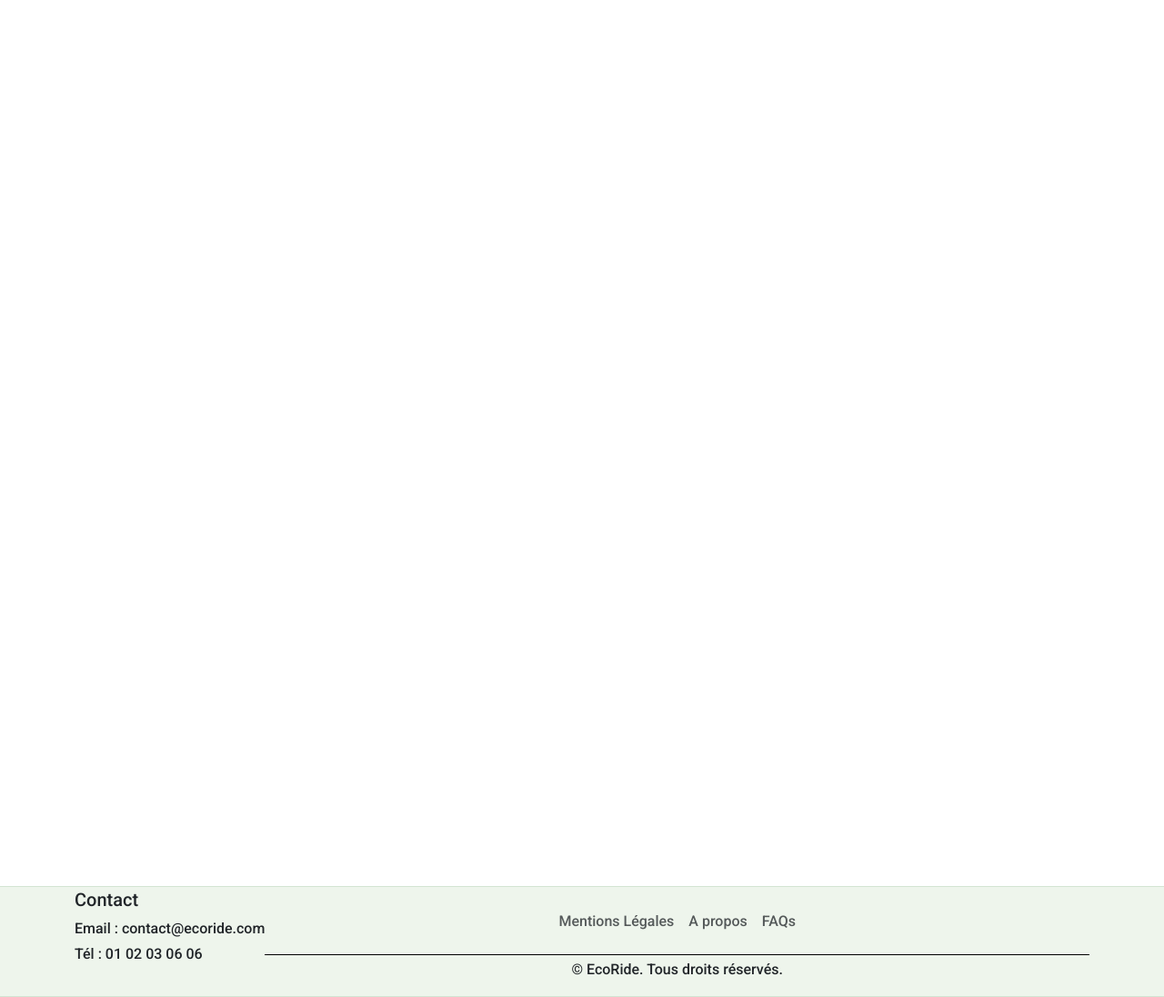
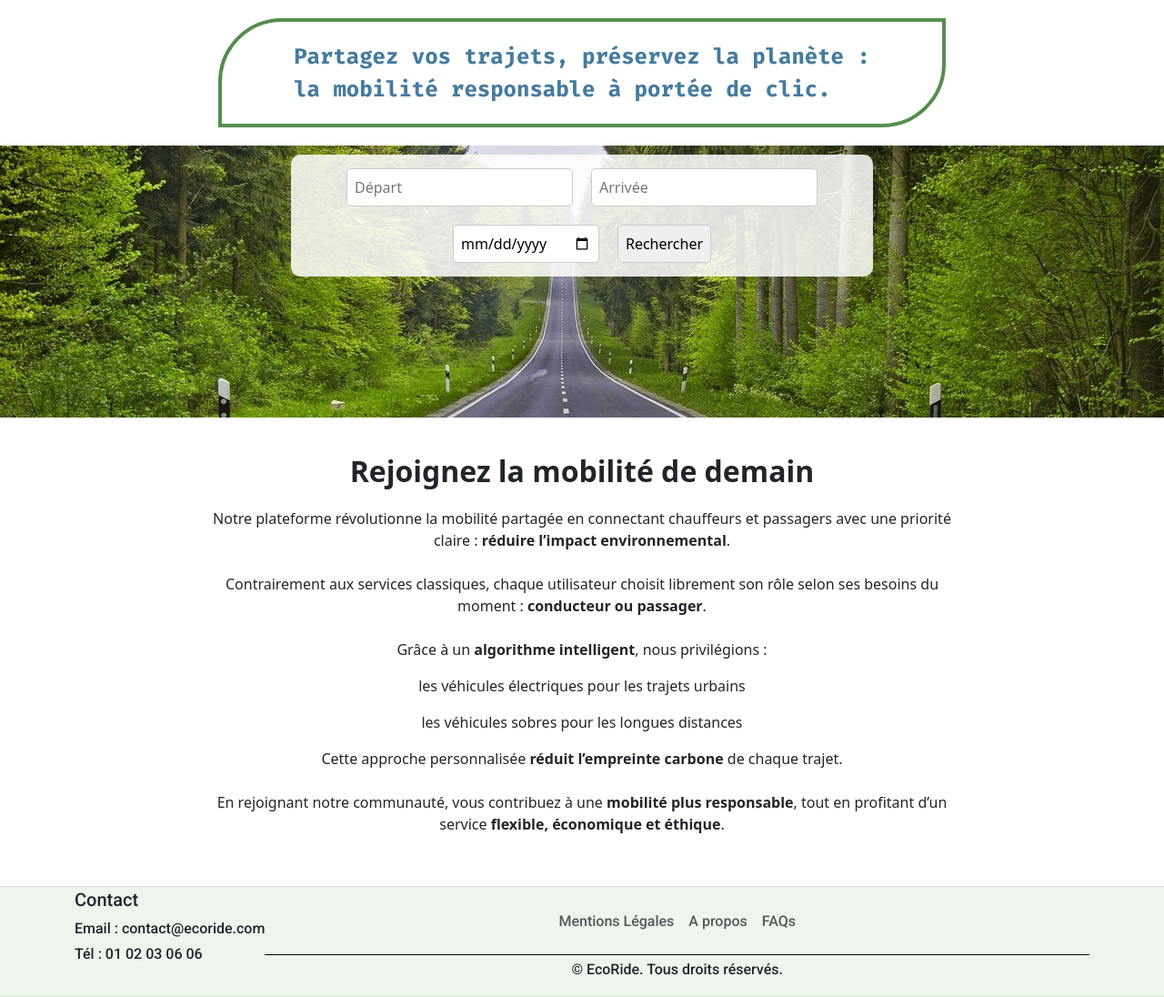
Before and after one commit to AGonzalez8805/EcoRide2, a PHP site: page /views/pages/home.php in a window 1280 px wide. Shown: the part 72-1168 px from the top of the page at 91% size. Run offline with PHP 8.4, Linux system fonts and the light colour scheme; data that the repository does not hold is empty; some libraries are stand-ins or nearby versions.

Commit message:
Mise en place de la page d'accueil

```diff
--- a/public/css/style.css
+++ b/public/css/style.css
@@ -75,6 +75,61 @@ footer {
   color: white;
 }
 
+/* Page d'accueil */
+.title {
+  font-family: "Fira Code", monospace;
+  color: #457b9d;
+  font-weight: bold;
+  display: flex;
+  justify-content: center;
+  align-items: center;
+  font-size: 1.5rem;
+  border: 4px solid #558e4d;
+  border-top-left-radius: 70px;
+  border-bottom-right-radius: 70px;
+  border-top-right-radius: 0;
+  border-bottom-left-radius: 0;
+  box-sizing: border-box;
+  padding: 20px 10px;
+  max-width: 800px;
+  margin: 20px auto;
+}
+
+.search-container {
+  position: relative;
+  width: 100%;
+  max-height: 400px;
+  overflow: hidden;
+}
+
+.search-form {
+  position: absolute;
+  top: 10px;
+  left: 50%;
+  transform: translateX(-50%);
+  background: rgba(255, 255, 255, 0.85);
+  padding: 15px;
+  border-radius: 10px;
+  display: flex;
+  gap: 20px;
+  flex-wrap: wrap;
+  justify-content: center;
+  z-index: 10;
+}
+
+.search-form input,
+.search-form button {
+  padding: 8px;
+  border: 1px solid #ccc;
+  border-radius: 5px;
+}
+
+.search-image img {
+  width: 100%;
+  height: auto;
+  display: block;
+}
+
 /* Page de inscription / regitration */
 section.login {
   background-color: #eef5ec;
--- a/views/pages/home.php
+++ b/views/pages/home.php
@@ -1,3 +1,41 @@
 <?php require_once APP_ROOT . '/views/header.php'; ?>
 
+<section>
+    <p class="title container">
+        Partagez vos trajets, préservez la planète :<br>
+        la mobilité responsable à portée de clic.
+    </p>
+    <div class="search-container">
+        <div class="search-image active">
+            <img src="/images/route1.jpg" alt="...">
+        </div>
+        <form class="search-form">
+            <input type="text" placeholder="Départ" name="depart">
+            <input type="text" placeholder="Arrivée" name="arrivee">
+            <input type="date" name="date">
+            <button type="submit">Rechercher</button>
+        </form>
+    </div>
+</section>
+<section class="intro-section" style="padding: 40px; text-align: center; max-width: 900px; margin: auto;">
+    <h2 style="font-size: 2em; font-weight: bold; margin-bottom: 20px;">
+        Rejoignez la mobilité de demain
+    </h2>
+    <p>
+        Notre plateforme révolutionne la mobilité partagée en connectant chauffeurs et passagers avec une priorité claire : <strong>réduire l’impact environnemental</strong>.
+        <br><br>
+        Contrairement aux services classiques, chaque utilisateur choisit librement son rôle selon ses besoins du moment : <strong>conducteur ou passager</strong>.
+        <br><br>
+        Grâce à un <strong>algorithme intelligent</strong>, nous privilégions :
+
+    <p>les véhicules électriques pour les trajets urbains</p>
+    <p>les véhicules sobres pour les longues distances</p>
+
+    Cette approche personnalisée <strong>réduit l’empreinte carbone</strong> de chaque trajet.
+    <br><br>
+    En rejoignant notre communauté, vous contribuez à une <strong>mobilité plus responsable</strong>, tout en profitant d’un service <strong>flexible, économique et éthique</strong>.
+    </p>
+
+</section>
+
 <?php require_once APP_ROOT . '/views/footer.php'; ?>
```
Also changed, not shown: src/Controller/Controller.php (+6 -1 lines), public/images/route.jpg, public/images/route1.jpg (added).
